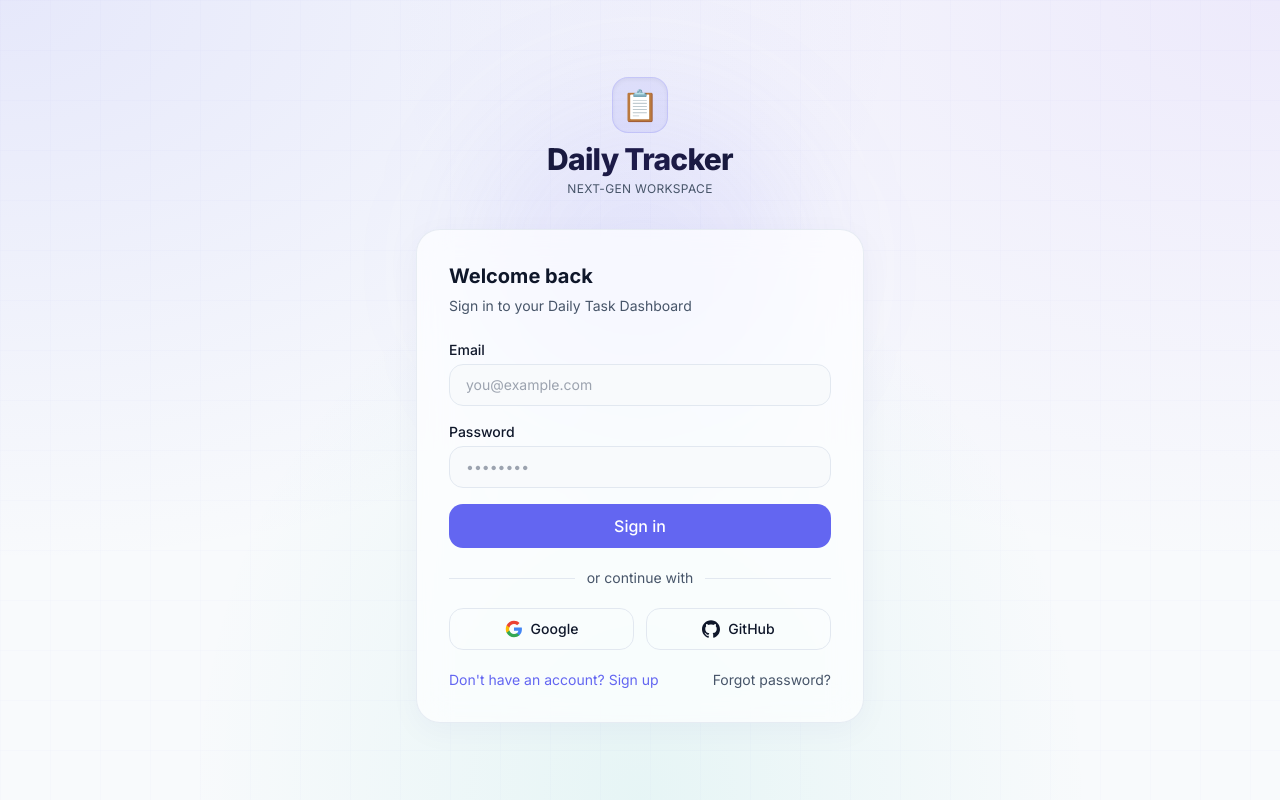
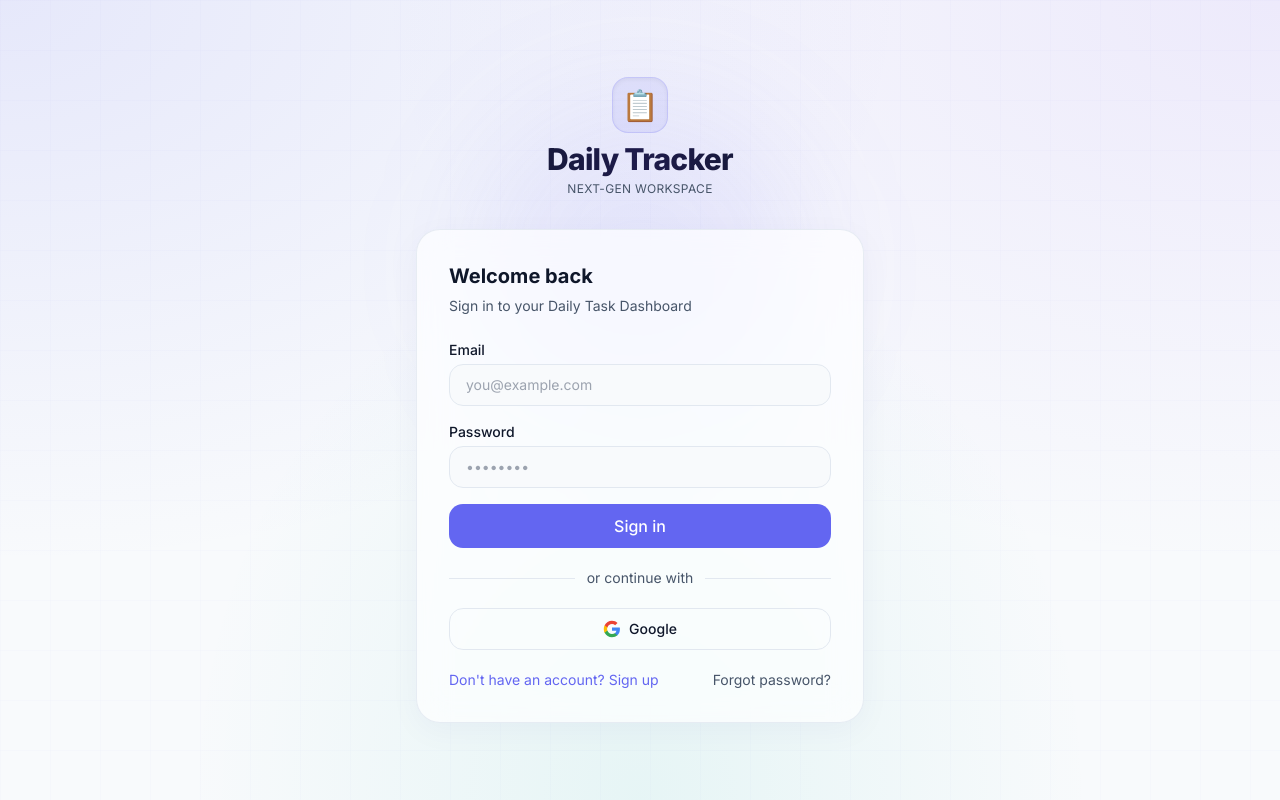
Before and after one commit to aswinal22/daily-tracker, a Next.js app: page /login in a window 1280 px wide. Built offline with nearby package versions, Linux system fonts and the light colour scheme.

Commit message:
feat: remove GitHub login, keep Google only

```diff
--- a/components/auth/OAuthButtons.tsx
+++ b/components/auth/OAuthButtons.tsx
@@ -22,7 +22,7 @@
   }
 
   return (
-    <div className="grid grid-cols-2 gap-3">
+    <div className="grid grid-cols-1 gap-3">
       <button
         onClick={() => handleOAuth("google")}
         disabled={!!loadingProvider}
@@ -40,20 +40,6 @@
           </>
         )}
       </button>
-      <button
-        onClick={() => handleOAuth("github")}
-        disabled={!!loadingProvider}
-        className="flex items-center justify-center gap-2 rounded-xl border border-border px-4 py-2.5 text-sm font-medium transition hover:bg-muted disabled:opacity-50"
-      >
-        {loadingProvider === "github" ? "..." : (
-          <>
-            <svg width="18" height="18" viewBox="0 0 24 24" fill="currentColor">
-              <path d="M12 .297c-6.63 0-12 5.373-12 12 0 5.303 3.438 9.8 8.205 11.385.6.113.82-.258.82-.577 0-.285-.01-1.04-.015-2.04-3.338.724-4.042-1.61-4.042-1.61C4.422 18.07 3.633 17.7 3.633 17.7c-1.087-.744.084-.729.084-.729 1.205.084 1.838 1.236 1.838 1.236 1.07 1.835 2.809 1.305 3.495.998.108-.776.417-1.305.76-1.605-2.665-.3-5.466-1.332-5.466-5.93 0-1.31.465-2.38 1.235-3.22-.135-.303-.54-1.523.105-3.176 0 0 1.005-.322 3.3 1.23.96-.267 1.98-.4 3-.405 1.02.005 2.04.138 3 .405 2.28-1.552 3.285-1.23 3.285-1.23.645 1.653.24 2.873.12 3.176.765.84 1.23 1.91 1.23 3.22 0 4.61-2.805 5.625-5.475 5.92.42.36.81 1.096.81 2.22 0 1.606-.015 2.896-.015 3.286 0 .315.21.69.825.57C20.565 22.092 24 17.592 24 12.297c0-6.627-5.373-12-12-12"/>
-            </svg>
-            GitHub
-          </>
-        )}
-      </button>
     </div>
   );
 }
```
